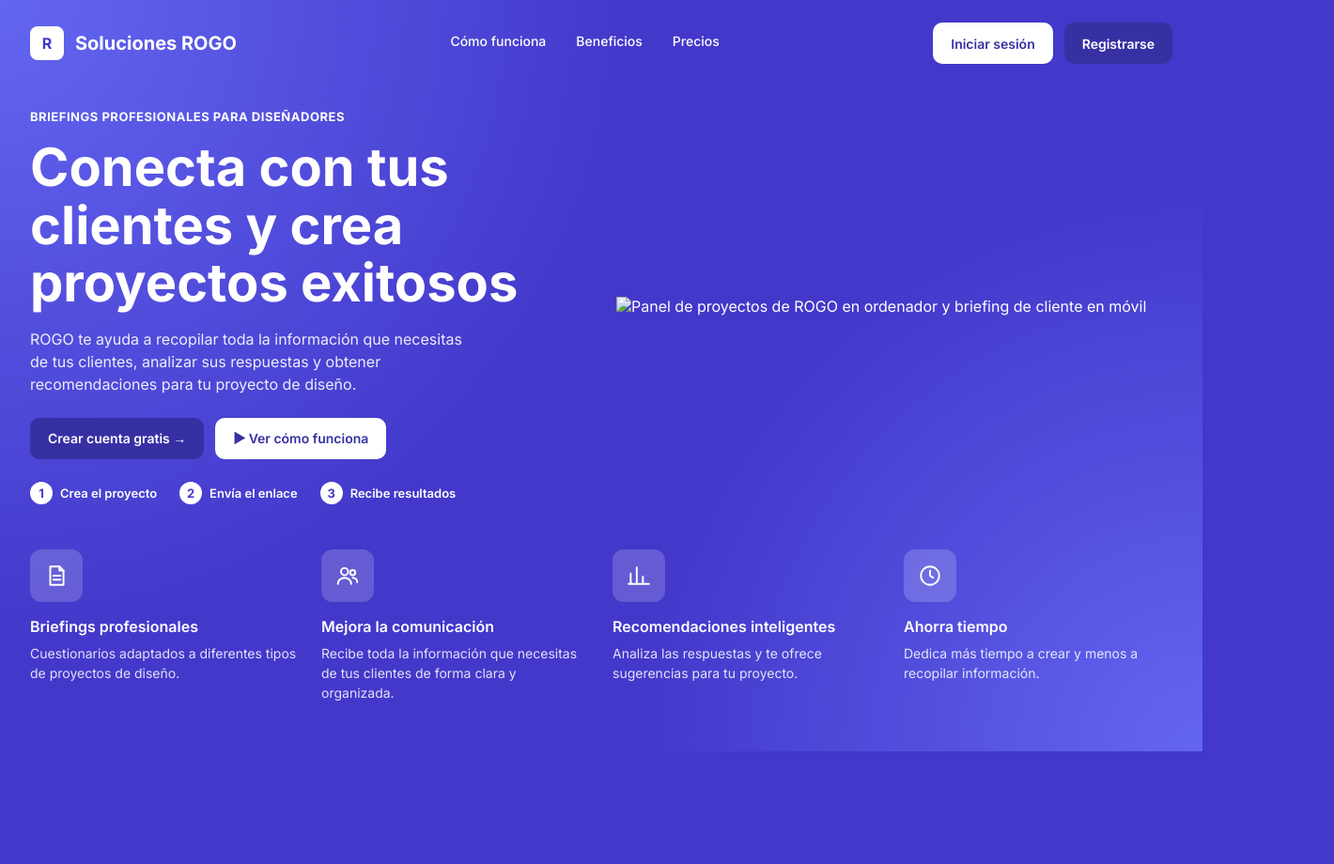
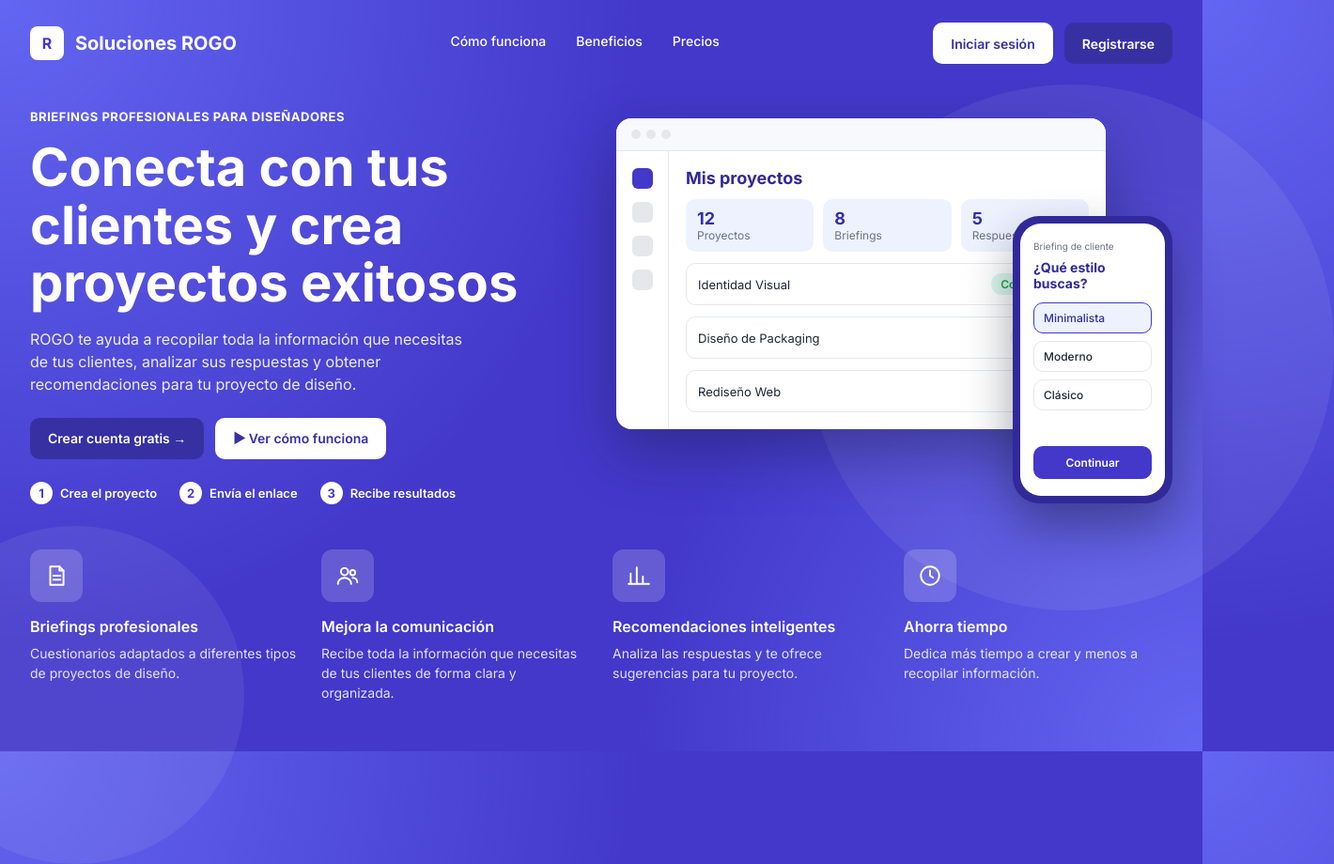
Before and after one commit to andreitarichter1984-ux/proyecto-intermodular-rogo, a plain HTML site: page frontend/index.html in a window 1280 px wide. Shown: the whole page at 94% size, 1420 px wide, since content can reach past the window. Before the commit the page ends 800 px from the top, so only its background shows below. Drawn offline with Linux system fonts and the light colour scheme.

Commit message:
Maquetas en CSS y fondo para la landing y el registro

```diff
--- a/frontend/css/styles.css
+++ b/frontend/css/styles.css
@@ -935,3 +935,232 @@ h3 {
         flex-direction: column;
     }
 }
+
+/* ---------- Maquetas dibujadas en CSS (landing y registro) ---------- */
+.landing-page {
+    position: relative;
+    overflow: hidden;
+}
+
+.landing-page::before,
+.landing-page::after {
+    content: "";
+    position: absolute;
+    border-radius: var(--radius-full);
+    background: rgba(255, 255, 255, 0.07);
+    pointer-events: none;
+}
+
+.landing-page::before {
+    width: 560px;
+    height: 560px;
+    top: 90px;
+    right: -140px;
+}
+
+.landing-page::after {
+    width: 360px;
+    height: 360px;
+    bottom: -120px;
+    left: -100px;
+}
+
+.landing {
+    position: relative;
+    z-index: 1;
+}
+
+.hero-visual {
+    position: relative;
+    min-height: 400px;
+}
+
+.mock-window {
+    width: 88%;
+    margin-right: auto;
+    background: var(--surface);
+    color: var(--text);
+    border-radius: var(--radius-lg);
+    box-shadow: 0 24px 60px rgba(17, 24, 39, 0.35);
+    overflow: hidden;
+}
+
+.mock-bar {
+    display: flex;
+    gap: 6px;
+    padding: 12px 16px;
+    background: var(--bg);
+    border-bottom: 1px solid var(--border);
+}
+
+.mock-bar span {
+    width: 10px;
+    height: 10px;
+    border-radius: var(--radius-full);
+    background: var(--border);
+}
+
+.mock-body {
+    display: grid;
+    grid-template-columns: 56px 1fr;
+}
+
+.mock-side {
+    display: flex;
+    flex-direction: column;
+    align-items: center;
+    gap: 14px;
+    padding: 18px 0;
+    border-right: 1px solid var(--border);
+}
+
+.mock-side i {
+    width: 22px;
+    height: 22px;
+    border-radius: 6px;
+    background: var(--border);
+}
+
+.mock-side i.on {
+    background: var(--primary);
+}
+
+.mock-main {
+    display: flex;
+    flex-direction: column;
+    gap: 12px;
+    padding: 18px;
+    font-size: var(--fs-caption);
+}
+
+.mock-main > strong {
+    color: var(--heading);
+    font-size: var(--fs-h2);
+}
+
+.mock-stats {
+    display: grid;
+    grid-template-columns: repeat(3, 1fr);
+    gap: 10px;
+}
+
+.mock-stats div {
+    display: flex;
+    flex-direction: column;
+    padding: 10px 12px;
+    border-radius: var(--radius);
+    background: var(--primary-light);
+}
+
+.mock-stats b {
+    color: var(--primary-dark);
+    font-size: var(--fs-h2);
+}
+
+.mock-stats small {
+    color: var(--muted);
+    font-size: var(--fs-badge);
+}
+
+.mock-row {
+    display: flex;
+    justify-content: space-between;
+    align-items: center;
+    gap: 8px;
+    padding: 10px 12px;
+    border: 1px solid var(--border);
+    border-radius: var(--radius);
+}
+
+.mock-phone {
+    width: 170px;
+    padding: 8px;
+    border-radius: 28px;
+    background: var(--heading);
+    box-shadow: 0 24px 50px rgba(17, 24, 39, 0.4);
+}
+
+.hero-visual .mock-phone {
+    position: absolute;
+    right: 0;
+    bottom: -10px;
+}
+
+.mock-screen {
+    display: flex;
+    flex-direction: column;
+    gap: 8px;
+    min-height: 290px;
+    padding: 18px 14px;
+    border-radius: 22px;
+    background: var(--surface);
+    color: var(--text);
+    font-size: var(--fs-badge);
+}
+
+.mock-screen small {
+    color: var(--muted);
+}
+
+.mock-screen > strong {
+    color: var(--heading);
+    font-size: var(--fs-small);
+    margin-bottom: 4px;
+}
+
+.chip {
+    padding: 8px 10px;
+    border: 1px solid var(--border);
+    border-radius: var(--radius);
+    font-weight: var(--fw-medium);
+}
+
+.chip.on {
+    border-color: var(--primary);
+    background: var(--primary-light);
+    color: var(--primary-dark);
+}
+
+.mock-btn {
+    margin-top: auto;
+    padding: 10px;
+    border-radius: var(--radius);
+    background: var(--primary);
+    color: var(--on-primary);
+    text-align: center;
+    font-weight: var(--fw-semibold);
+}
+
+.register-art {
+    display: flex;
+    flex-direction: column;
+    align-items: center;
+    justify-content: center;
+    gap: var(--space-4);
+    padding: var(--space-6);
+    text-align: center;
+    color: var(--on-primary);
+    background:
+        radial-gradient(circle at 100% 0%, var(--accent) 0, transparent 50%),
+        radial-gradient(circle at 0% 100%, var(--accent) 0, transparent 45%),
+        var(--primary);
+}
+
+.register-art h2 {
+    margin: var(--space-4) 0 0;
+    color: var(--on-primary);
+    font-size: 1.75rem;
+}
+
+.register-art p {
+    max-width: 340px;
+    margin: 0;
+    line-height: 1.5;
+    color: rgba(255, 255, 255, 0.9);
+}
+
+@media (max-width: 900px) {
+    .hero-visual {
+        min-height: 360px;
+    }
+}
--- a/frontend/index.html
+++ b/frontend/index.html
@@ -43,9 +43,35 @@
           <li><span>3</span> Recibe resultados</li>
         </ol>
       </div>
-      <div class="hero-image">
-        <!-- Exportar desde Figma (pantalla 00, portátil + móvil) como frontend/img/hero-dashboard.png -->
-        <img src="img/hero-dashboard.png" alt="Panel de proyectos de ROGO en ordenador y briefing de cliente en móvil">
+      <div class="hero-visual" aria-hidden="true">
+        <!-- Maqueta dibujada en HTML/CSS. Si se exporta la imagen del Figma, se puede sustituir este bloque por un <img> -->
+        <div class="mock-window">
+          <div class="mock-bar"><span></span><span></span><span></span></div>
+          <div class="mock-body">
+            <aside class="mock-side"><i class="on"></i><i></i><i></i><i></i></aside>
+            <div class="mock-main">
+              <strong>Mis proyectos</strong>
+              <div class="mock-stats">
+                <div><b>12</b><small>Proyectos</small></div>
+                <div><b>8</b><small>Briefings</small></div>
+                <div><b>5</b><small>Respuestas</small></div>
+              </div>
+              <div class="mock-row"><span>Identidad Visual</span><span class="badge badge-completado">Completado</span></div>
+              <div class="mock-row"><span>Diseño de Packaging</span><span class="badge badge-enviado">En curso</span></div>
+              <div class="mock-row"><span>Rediseño Web</span><span class="badge badge-enviado">Enviado</span></div>
+            </div>
+          </div>
+        </div>
+        <div class="mock-phone">
+          <div class="mock-screen">
+            <small>Briefing de cliente</small>
+            <strong>¿Qué estilo buscas?</strong>
+            <span class="chip on">Minimalista</span>
+            <span class="chip">Moderno</span>
+            <span class="chip">Clásico</span>
+            <div class="mock-btn">Continuar</div>
+          </div>
+        </div>
       </div>
     </section>
 
```
Also changed, not shown: frontend/registro.html (+14 -3 lines).
